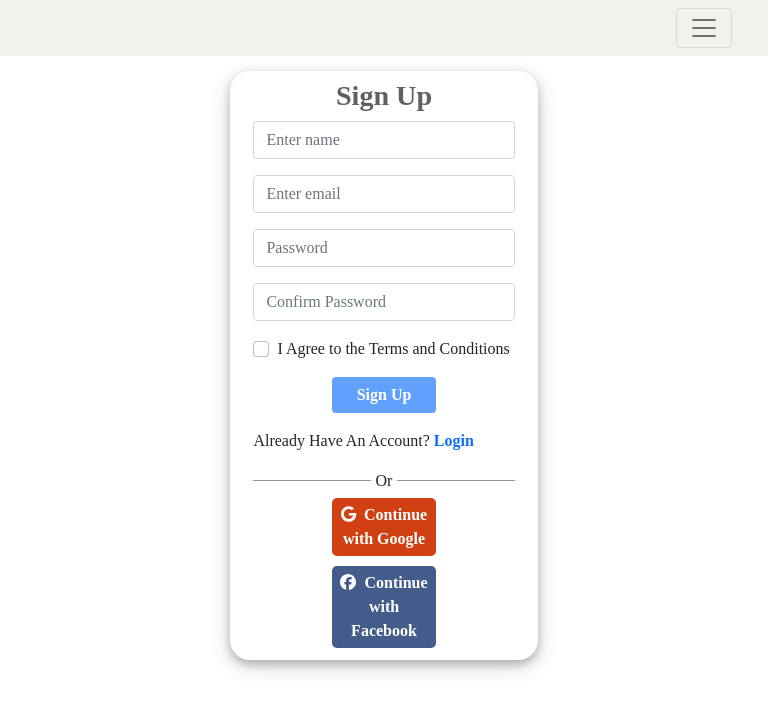
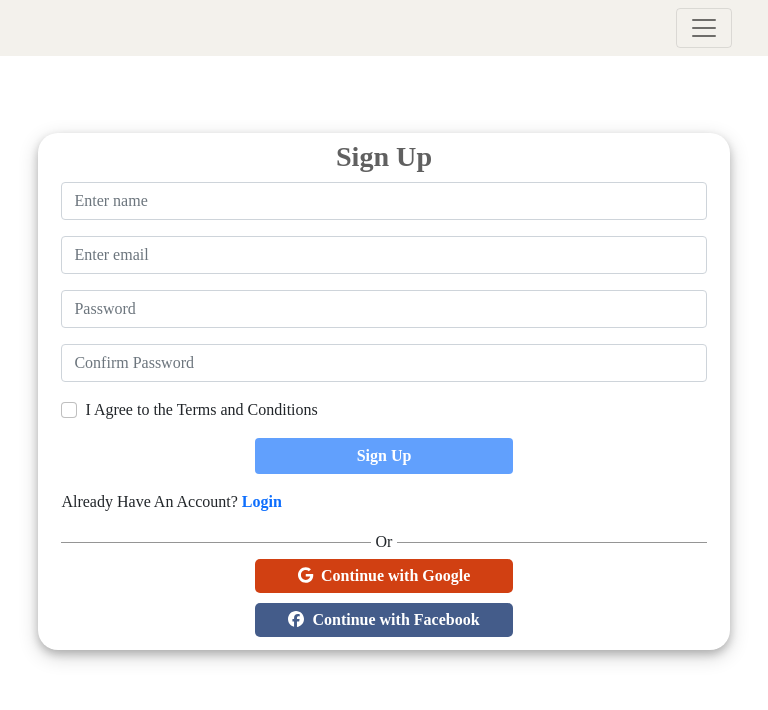
Before and after one commit to Marzan1810662/the-gourmet-kitchen, a React (Create React App) app: page /signup in a window 768 px wide. Shown: the top 710 px of the page. Built offline with nearby package versions, Linux system fonts and the light colour scheme; no server answers.

Commit message:
responsive behavior added to loginn and signup form

```diff
--- a/src/components/Home/Login/Login.css
+++ b/src/components/Home/Login/Login.css
@@ -61,8 +61,14 @@
 
 
 @media screen and (max-width:576px) {
-    .form-container {
+    .login-form-container{
         margin: 20% auto;
         width: 95%;
     }
 }
+@media screen and (min-width:576px) and (max-width:992px) {
+    .login-form-container{
+        margin: 10% auto;
+        width: 90%;
+    }
+}
--- a/src/components/Home/Signup/Signup.css
+++ b/src/components/Home/Signup/Signup.css
@@ -5,3 +5,10 @@
     border-radius: 20px;
     box-shadow: 0 4px 8px 0 rgba(0, 0, 0, 0.2), 0 6px 20px 0 rgba(0, 0, 0, 0.19);
 }
+
+@media screen and (min-width:576px) and (max-width:992px) {
+    .signup-form-container{
+        margin: 10% auto;
+        width: 90%;
+    }
+}
```
